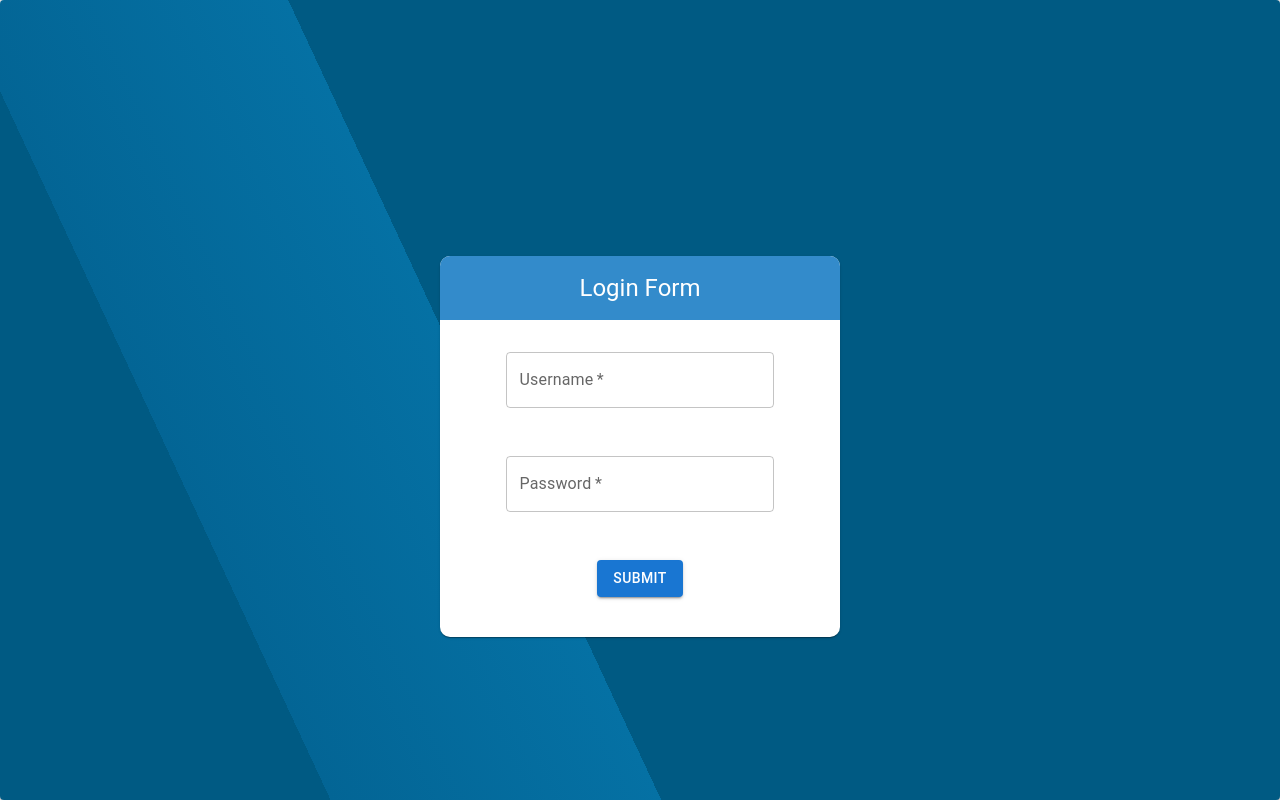
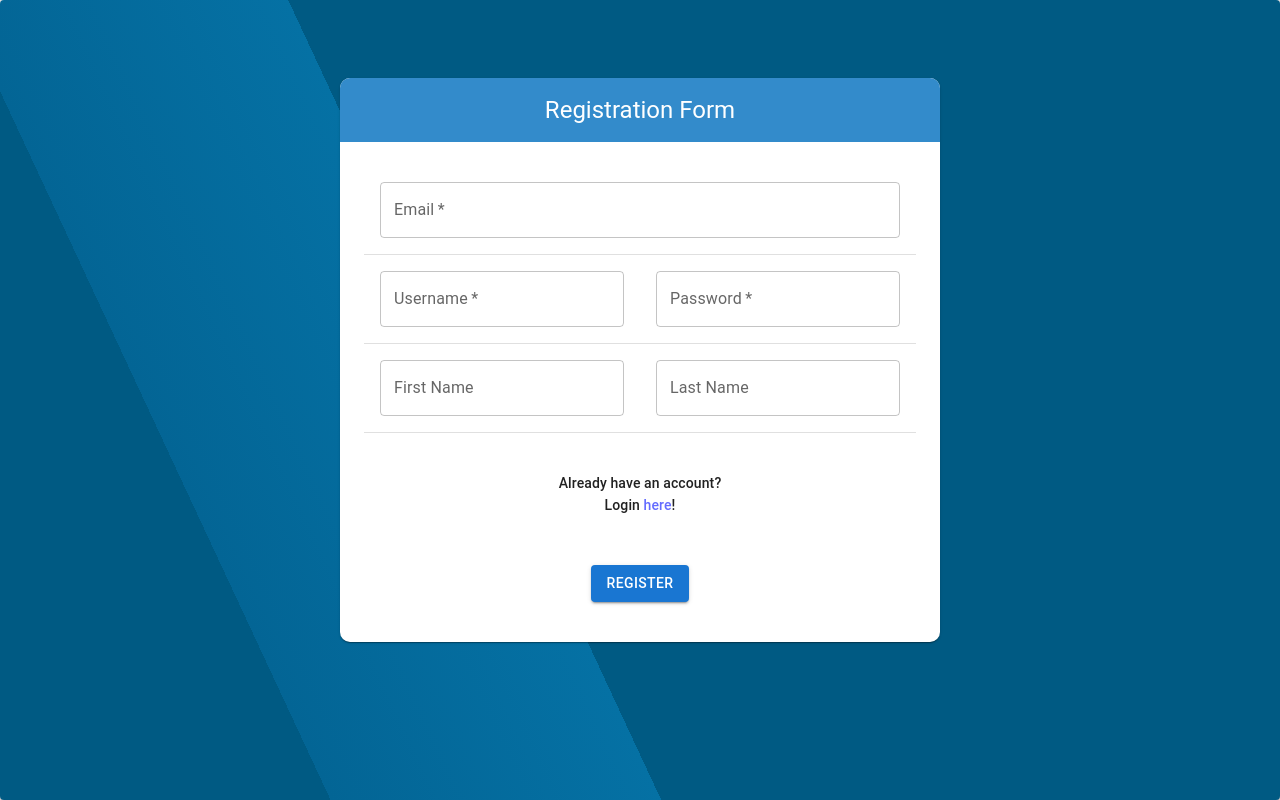
Before and after one commit to athenarc/graspos-catalogue, a React (Vite) app in the folder frontend/: page /register in a window 1280 px wide. Built offline with nearby package versions, Linux system fonts and the light colour scheme.

Commit message:
Add registration form & functionality

```diff
--- a/frontend/src/App.jsx
+++ b/frontend/src/App.jsx
@@ -2,6 +2,7 @@ import { useEffect, useState } from "react";
 import { BrowserRouter, Route, Routes } from "react-router-dom";
 import "./App.css";
 import Login from "./components/Login";
+import Register from "./components/Register";
 import AppLayout from "./components/AppLayout";
 import { QueryClient, QueryClientProvider } from "@tanstack/react-query";
 import useToken from "./useToken";
@@ -21,7 +22,18 @@ function App() {
   if (!token) {
     return (
       <QueryClientProvider client={queryClient}>
-        <Login handleSetToken={handleSetToken} />
+        <BrowserRouter>
+          <Routes>
+            <Route
+              path="/"
+              element={<Login handleSetToken={handleSetToken} />}
+            ></Route>
+            <Route
+              path="/register"
+              element={<Register handleSetToken={handleSetToken} />}
+            />
+          </Routes>
+        </BrowserRouter>
       </QueryClientProvider>
     );
   }
--- a/frontend/src/components/Login.jsx
+++ b/frontend/src/components/Login.jsx
@@ -5,9 +5,11 @@ import {
   CardContent,
   CardHeader,
   TextField,
+  Typography,
 } from "@mui/material";
 import { useState } from "react";
 import { useLogin } from "../queries/data";
+import { Link } from "react-router-dom";
 
 export default function Login({ handleSetToken }) {
   const [username, setUsername] = useState();
@@ -59,6 +61,7 @@ export default function Login({ handleSetToken }) {
         height: "100%",
         background:
           "linear-gradient(65deg, #005A83 20%, #036595 20%, #0571A4 40%, #005A83 40%);",
+        borderRadius: "0px",
       }}
     >
       <CardContent>
@@ -103,6 +106,12 @@ export default function Login({ handleSetToken }) {
               sx={{ width: "80%" }}
             />
           </CardContent>
+          <CardContent>
+            <Typography variant="subtitle2">Don't have an account?</Typography>
+            <Typography variant="subtitle2">
+              Register <Link to={"register"}>here</Link>!
+            </Typography>
+          </CardContent>
           <CardContent sx={{ m: 2 }}>
             <Button variant="contained" onClick={(e) => submitLogin(e)}>
               Submit
--- a/frontend/src/components/Profile.jsx
+++ b/frontend/src/components/Profile.jsx
@@ -16,7 +16,7 @@ import { useOutletContext } from "react-router-dom";
 
 export default function Profile() {
   const { user } = useOutletContext();
-  console.log(user);
+
   return (
     <Card
       p={2}
--- /dev/null
+++ b/frontend/src/components/Register.jsx
@@ -0,0 +1,174 @@
+/* eslint-disable react/prop-types */
+import {
+  Button,
+  Card,
+  CardContent,
+  CardHeader,
+  Table,
+  TableRow,
+  TableCell,
+  TextField,
+  Typography,
+} from "@mui/material";
+import { useState } from "react";
+import { useRegister } from "../queries/data";
+import { Link } from "react-router-dom";
+
+export default function Register({ handleSetToken }) {
+  const [username, setUsername] = useState();
+  const [password, setPassword] = useState();
+  const [email, setEmail] = useState();
+
+  const [usernameError, setUsernameError] = useState("");
+  const [passwordError, setPasswordError] = useState("");
+  const [emailError, setEmailError] = useState("");
+  const [firstName, setFirstName] = useState();
+  const [lastName, setLastName] = useState();
+  const register = useRegister();
+
+  function submitRegister() {
+    if (!username) {
+      setUsernameError("Username can not be empty");
+    }
+    if (!password) {
+      setPasswordError("Password can not be empty");
+    }
+    if (!email) {
+      setEmailError("Email can not be empty");
+    }
+    if (!username || !password || !email) {
+      return;
+    } else {
+      register.mutate(
+        { username, password, email, firstName, lastName },
+        {
+          onSuccess: (data) => {
+            window.location.href = "/";
+          },
+          onError: (error) => {
+            if (
+              error?.response?.data?.detail ==
+              "User with that email already exists"
+            ) {
+              setEmailError(error?.response?.data?.detail);
+            } else if (
+              error?.response?.data?.detail ==
+              "User with that username already exists"
+            ) {
+              setEmailError(error?.response?.data?.detail);
+            } else {
+              setEmailError(error?.response?.data?.detail[0]?.msg);
+            }
+          },
+        }
+      );
+    }
+  }
+  function handleUsernameChange(value) {
+    setUsernameError("");
+    setUsername(value);
+  }
+  function handleEmailChange(value) {
+    setEmailError("");
+    setEmail(value);
+  }
+  function handlePasswordChange(value) {
+    setPasswordError("");
+    setPassword(value);
+  }
+  return (
+    <Card
+      sx={{
+        height: "100%",
+        background:
+          "linear-gradient(65deg, #005A83 20%, #036595 20%, #0571A4 40%, #005A83 40%);",
+      }}
+    >
+      <CardContent>
+        <Card
+          p={2}
+          sx={{
+            maxWidth: 600,
+            margin: "auto",
+            mt: "5%",
+            height: "100%",
+            borderRadius: "10px",
+          }}
+        >
+          <CardHeader
+            title="Registration Form"
+            sx={{ backgroundColor: "#338BCB", color: "white" }}
+          >
+            Login
+          </CardHeader>
+          <CardContent sx={{ m: 1 }}>
+            <Table>
+              <TableRow>
+                <TableCell colSpan={2}>
+                  <TextField
+                    required
+                    id="outlined-required"
+                    label="Email"
+                    error={emailError != ""}
+                    helperText={emailError}
+                    onChange={(e) => handleEmailChange(e.target.value)}
+                    sx={{ width: "100%" }}
+                  />
+                </TableCell>
+              </TableRow>
+              <TableRow>
+                <TableCell>
+                  <TextField
+                    required
+                    id="outlined-required"
+                    label="Username"
+                    error={usernameError != ""}
+                    helperText={usernameError}
+                    onChange={(e) => handleUsernameChange(e.target.value)}
+                  />
+                </TableCell>
+                <TableCell>
+                  <TextField
+                    required
+                    id="outlined-password-input"
+                    label="Password"
+                    type="password"
+                    error={passwordError != ""}
+                    helperText={passwordError}
+                    autoComplete="current-password"
+                    onChange={(e) => handlePasswordChange(e.target.value)}
+                  />
+                </TableCell>
+              </TableRow>
+              <TableRow>
+                <TableCell>
+                  <TextField
+                    label="First Name"
+                    onChange={(e) => setFirstName(e.target.value)}
+                  />
+                </TableCell>
+                <TableCell>
+                  <TextField
+                    label="Last Name"
+                    onChange={(e) => setLastName(e.target.value)}
+                  />
+                </TableCell>
+              </TableRow>
+            </Table>
+          </CardContent>
+          <CardContent>
+            <Typography variant="subtitle2">Already have an account?</Typography>
+            <Typography variant="subtitle2">
+              Login <Link to={"/"}>here</Link>!
+            </Typography>
+          </CardContent>
+          <CardContent sx={{ m: 2 }}>
+            <Button variant="contained" onClick={(e) => submitRegister(e)}>
+              Register
+            </Button>
+          </CardContent>
+        </Card>
+      </CardContent>
+    </Card>
+  );
+}
```
